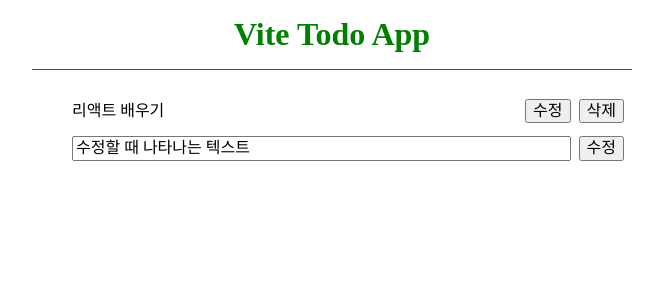
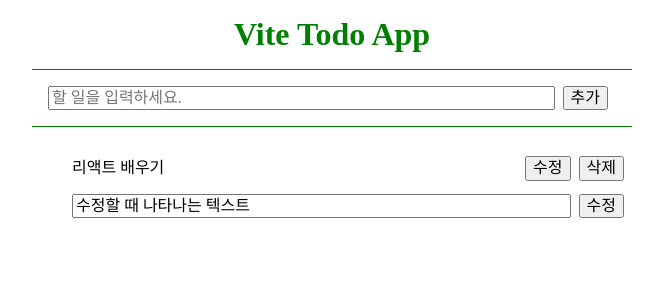
Before and after one commit to minhanPark/vite-todoapp, a React (Vite) app: page / in a window 1280 px wide. Shown: the top 300 px of the page, without its empty margins (308-971 px from the left). Built offline with nearby package versions, Linux system fonts and the light colour scheme.

Commit message:
할일 입력 form ui 추가

```diff
--- a/src/App.css
+++ b/src/App.css
@@ -28,3 +28,21 @@
 input.todo-list-text {
   margin-right: 8px;
 }
+
+.form-wrapper {
+  padding: 16px;
+  border-bottom: 1px solid green;
+}
+
+.form {
+  display: flex;
+}
+
+.form-input {
+  flex: 1;
+}
+
+.form-button {
+  margin-right: 8px;
+  margin-left: 8px;
+}
--- a/src/App.jsx
+++ b/src/App.jsx
@@ -4,6 +4,16 @@ function App() {
   return (
     <div className="wrapper">
       <h1 className="header">Vite Todo App</h1>
+      <div className="form-wrapper">
+        <form className="form">
+          <input
+            className="form-input"
+            type="text"
+            placeholder="할 일을 입력하세요."
+          />
+          <button className="form-button">추가</button>
+        </form>
+      </div>
       <ul>
         <li className="todo-list">
           <p className="todo-list-text">리액트 배우기</p>
```
